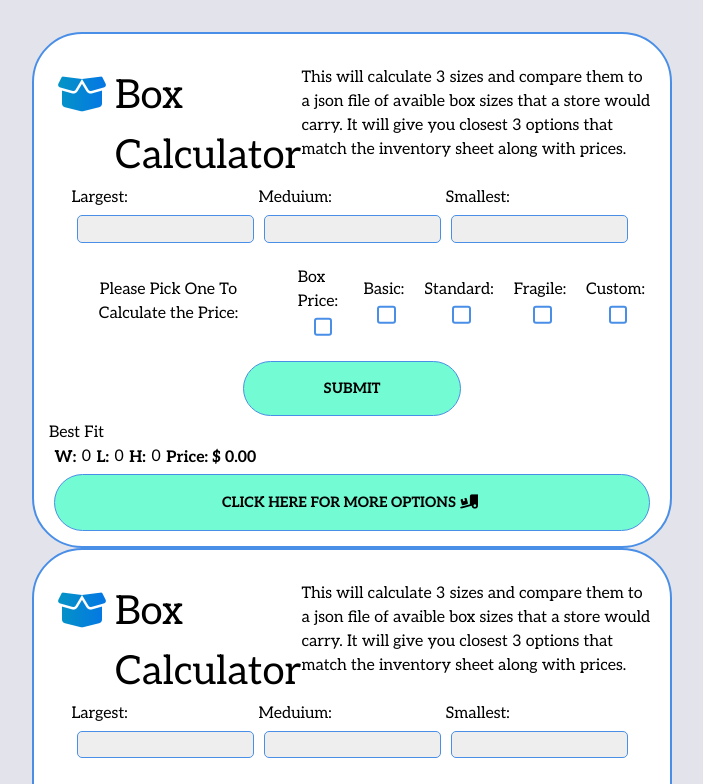
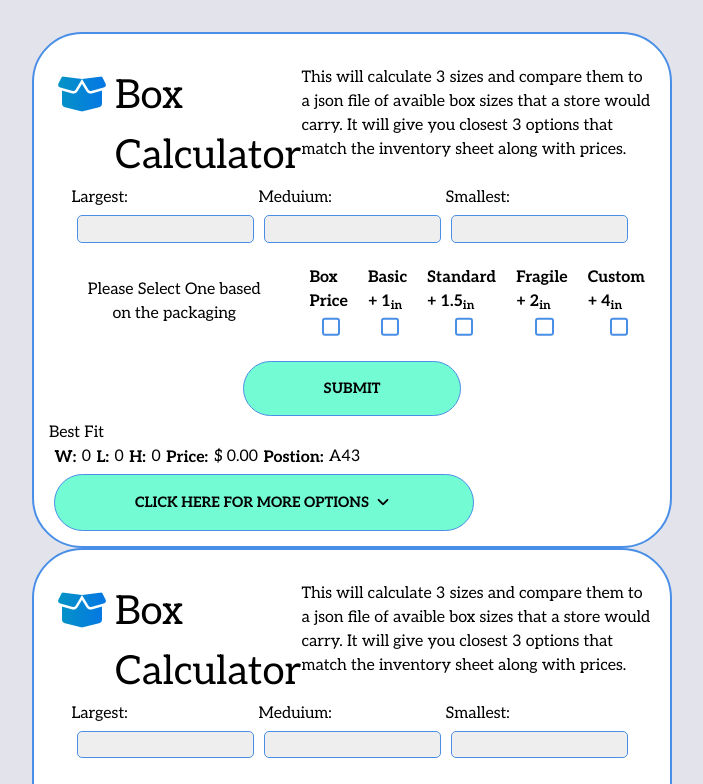
Before and after one commit to alanh620/ah620.github.io, a React (Create React App) app: page / in a window 1280 px wide. Shown: the top 784 px of the page, without its empty margins (288-991 px from the left). Built offline with nearby package versions, Linux system fonts and the light colour scheme.

Commit message:
Update form.js

```diff
--- a/src/components/form.js
+++ b/src/components/form.js
@@ -3,6 +3,12 @@ import ReactDOM from "react-dom";
 import textfile  from '../constants/foo.json';
 import {CSSTransition} from 'react-transition-group';
 
+
+function roundToTwo(num) {
+    let num2 = Math.round((num + Number.EPSILON) * 100)  / 100
+    let num1 = parseFloat(num2).toFixed(2);
+    return(num1);
+}
 
 
   function Form(){
@@ -21,8 +27,7 @@ import {CSSTransition} from 'react-transition-group';
                 "fragile": 0,
                 "standard": 0,
                 "mid": 0
-            }
-        );
+            });
         const [outPutTwo, setoutputTwo] = useState(
             {
                 "postion": "A43",
@@ -56,37 +61,53 @@ import {CSSTransition} from 'react-transition-group';
                 "standard": 0,
                 "mid": 0
             });
-        var results = [];
+        const options = [];
+        options.push(outPutTwo);
+        options.push(outPutThree);
+        options.push(outPutfour);
+        let results = [];
         switch(price) {
             case 'custom': increase= 4;break;
             case 'fragile': increase = 2;break;
             case 'standard': increase = 1.5;break;
             case 'basic': increase = 1;break;
-            default : increase = 0;break;}
+            default : increase = 0;break;
+        }
+        //sorts the boxes by volume from smallest to largest
+        const newData = textfile.sort((a,b)=>( ( a.width * a.height * a.length > b.width * b.height * b.length)) ? 1:-1);
+
+
         const [show, setShow] = useState(false);
+        const [InvShow, setInventroyShow] = useState(false);
         const handleSubmit = (event) => {
              event.preventDefault();
-             const newData = textfile.sort((a,b)=>(a.width > b.width || a.length > b.length || a.height > b.height) ? 1:-1);
              const element = newData;
-             var boxSize = [];
-             var x = 0;
-             var inputArray = [parseInt(inputWidth)-increase,parseInt(inputLength)-increase,parseInt(inputHeight)-increase];
-             var sortedInput =  inputArray.sort((a, b) => b-a);
+             let boxSize = [];
+             let x = 0;
+             let inputArray = [parseInt(inputWidth)+increase,parseInt(inputLength)+increase,parseInt(inputHeight)+increase];
+             let sortedInput =  inputArray.sort((a, b) => b-a);
+             let results = [];
+             let outPutTwo = {};
+             let outPutThree = {};
+             let outPutfour = {};
+             let options = [];
              for (let index = 0; index < element.length; index++) {
                  boxSize = [element[index].width,element[index].length,element[index].height];
                  let highestToLowest = boxSize.sort((a, b) => b-a);
                  if( highestToLowest[0] >= sortedInput[0] && highestToLowest[1] >= sortedInput[1] && highestToLowest[2] >= sortedInput[2] ){
-                     if(x < 4){results.push(element[index]);x++;}
-                 }
-             }
-             if(results.length == 0){
+                    if(x < 4){results.push(element[index]);x++;}}}
+             if(results.length == 0 || results.length == undefined){
                  return setoutput('No Box was found');
              }else{
                 setoutput(results[0]);
                 setoutputTwo(results[1]);
                 setoutputThree(results[2]);
                 setoutputfour(results[3]);
+                options.push(outPutTwo);
+                options.push(outPutThree);
+                options.push(outPutfour);
              }
+
           }
        return(
     <div>
@@ -103,64 +124,56 @@ import {CSSTransition} from 'react-transition-group';
                 </label>
             </div>
             <div className="pricing flex justify-center">
-                <h2>Please Pick One To Calculate the Price:</h2>
-                <label>Box Price:
+                <h2>Please Select One based on the packaging</h2>
+                <div className="flex justify-center">
+                    <label><b>Box Price </b>
                         <input type="radio" name="pricing" value="price" checked={price === 'price'} onChange={(e)=>{setValue(e.target.value)}} />
                     </label>
-                <label>Basic:
+                    <label><b>Basic + 1<sub>in</sub></b>
                         <input type="radio" name="pricing" value="basic" checked={price === 'basic'} onChange={(e)=>{setValue(e.target.value)}} />
                     </label>
-                <label>Standard:
+                    <label><b>Standard + 1.5<sub>in</sub></b>
                         <input type="radio" name="pricing" value="standard" checked={price === 'standard'} onChange={(e)=>{setValue(e.target.value)}} />
                     </label>
-                <label>Fragile:
+                    <label><b>Fragile + 2<sub>in</sub></b>
                         <input type="radio" name="pricing" value="fragile" checked={price === 'fragile'} onChange={(e)=>{setValue(e.target.value)}} />
                     </label>
-                <label>Custom:
+                    <label><b>Custom + 4<sub>in</sub></b>
                         <input type="radio" name="pricing" value="custom" checked={price === 'custom'} onChange={(e)=>{setValue(e.target.value)}}/>
                     </label>
+                </div>
             </div>
             <input type="submit" className="btn" />
         </form>
         <div className="best-fit column-1  md:columns-1">
             <div>
                 <h2>Best Fit</h2>
-                <span><b className='lable'>W: </b>{outputOne.width}</span>
-                <span><b className='lable'>L: </b>{outputOne.length}</span>
-                <span><b className='lable'>H: </b>{outputOne.height}</span>
-                <span><b className='lable'>Price: $ { price === 'custom' ? outputOne.price+outputOne.custom : price === 'fragile' ? outputOne.price+outputOne.fragile : price === 'standard' ? outputOne.price+outputOne.standard : price === 'basic' ? outputOne.price+outputOne.basic : outputOne.price ? outputOne.price : "0.00"}</b></span>
+                <span><b className='lable pl-2'>W: </b>{outputOne.width}</span>
+                <span><b className='lable pl-2'>L: </b>{outputOne.length}</span>
+                <span><b className='lable pl-2'>H: </b>{outputOne.height}</span>
+                <span><b className='lable pl-2'>Price:</b> $ { roundToTwo(price === 'custom' ? outputOne.price: price === 'fragile' ? outputOne.fragile : price === 'standard' ? outputOne.mid : price === 'basic' ? outputOne.standard : outputOne.price ? outputOne.price : 0.00)}</span>
+                <span><b className='lable pl-2'>Postion: </b>{outputOne.postion}</span>
             </div>
         </div>
-        <div className="other-options flex justify-center flex-col">
+        <div className="other-options flex justify-start flex-wrap">
             <button className="btn toggle-more" onClick={() => setShow(currentShow => !currentShow)}>
-            Click Here for More Options<span className="fa-solid fa-truck-ramp-box fa-flip-horizontal fa-bounce"></span>
+            Click Here for More Options {show ? <span className="fa-solid fa-angle-up"></span> : <span className="fa-solid fa-angle-down"></span>}
             </button>
-
             {show ?  <CSSTransition in={show} timeout={350} classNames="test" onEnter={() => setShow(true)} onExited={() => setShow(false)}>
-                <div className="test">
-                    <div className="options flex flex-col justify-center">
-                        <div className="option-2">
-                            <span><b className='lable'>W: </b>{outPutTwo.width}</span>
-                            <span><b className='lable'>L: </b>{outPutTwo.length}</span>
-                            <span><b className='lable'>H: </b>{outPutTwo.height}</span>
-                            <span><b className='lable'>Price: ${outPutTwo.price.toFixed(2)}</b></span>
+                <div className="moreOptions-dropdown flex w-full">
+                    <div className="options flex justify-start flex-col w-full">
+                        {options.map((options, index) => (
+                            <div className="option" key={index}>
+                                <span><b className='lable pl-2'>W: </b>{options.width}</span>
+                                <span><b className='lable pl-2'>L: </b>{options.length}</span>
+                                <span><b className='lable pl-2'>H: </b>{options.height}</span>
+                                <span><b className='lable pl-2'>Price: </b>${roundToTwo(options.price)}</span>
+                                <span><b className='lable pl-2'>Postion: </b>{options.postion}</span>
                             </div>
-                        <div className="option-3">
-                            <span><b className='lable'>W: </b>{outPutThree.width}</span>
-                            <span><b className='lable'>L: </b>{outPutThree.length}</span>
-                            <span><b className='lable'>H: </b>{outPutThree.height}</span>
-                            <span><b className='lable'>Price: ${outPutThree.price.toFixed(2)}</b></span>
-                        </div>
-                        <div className="option-4">
-                            <span><b className='lable'>W: </b>{outPutfour.width}</span>
-                            <span><b className='lable'>L: </b>{outPutfour.length}</span>
-                            <span><b className='lable'>H: </b>{outPutfour.height}</span>
-                            <span><b className='lable'>Price: ${outPutfour.price.toFixed(2)}</b></span>
+                        ))}
                     </div>
                 </div>
-                </div>
-            </CSSTransition>
-            :<CSSTransition in={show} timeout={350} classNames="test" onEnter={() => setShow(true)} onExited={() => setShow(false)}><div className="test"></div></CSSTransition> }
+            </CSSTransition>:<CSSTransition in={show} timeout={350} classNames="test" onEnter={() => setShow(true)} onExited={() => setShow(false)}><div className="options"></div></CSSTransition> }
         </div>
     </div>
     )
```
Lines whose indentation alone changed are shown as unchanged.
